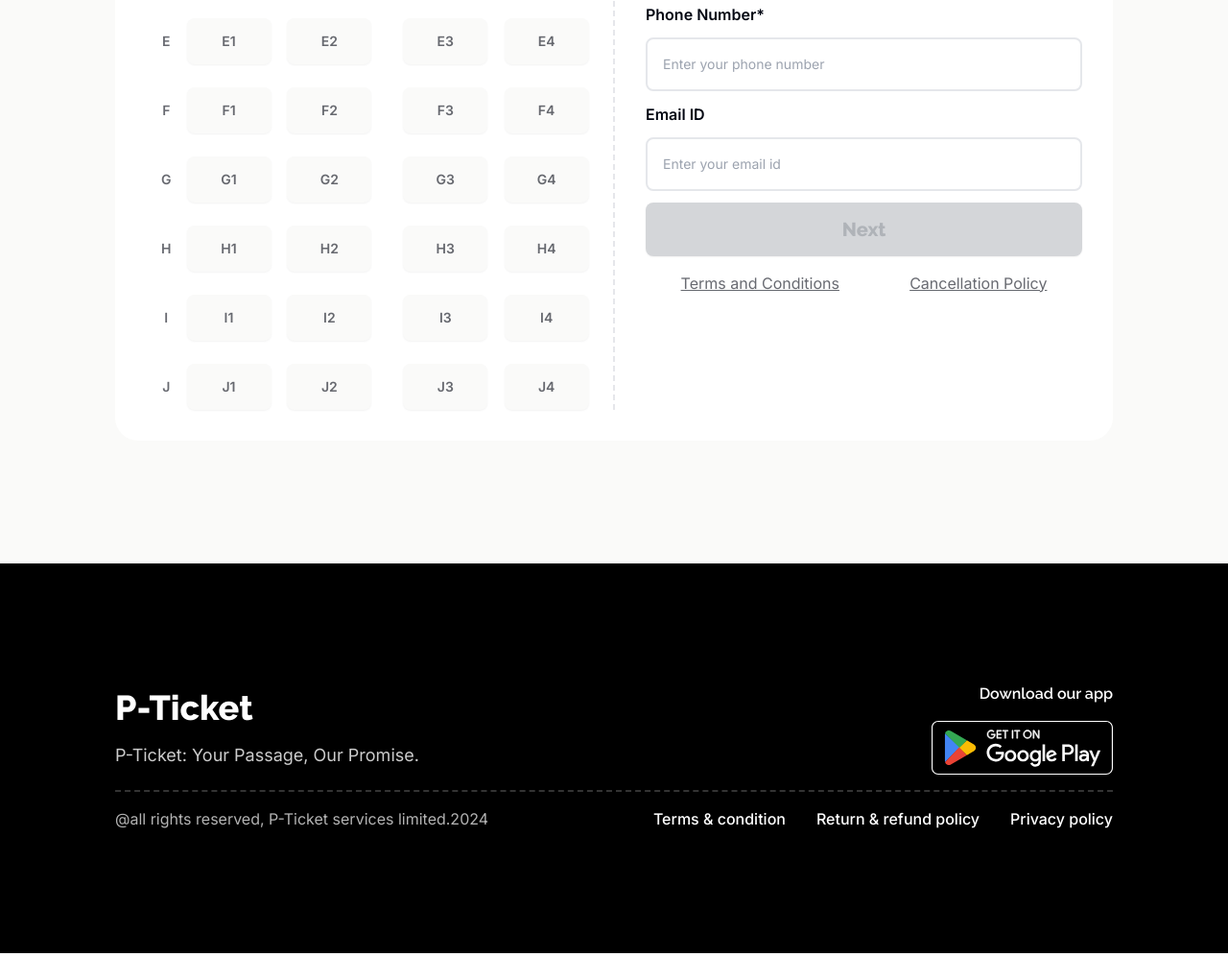
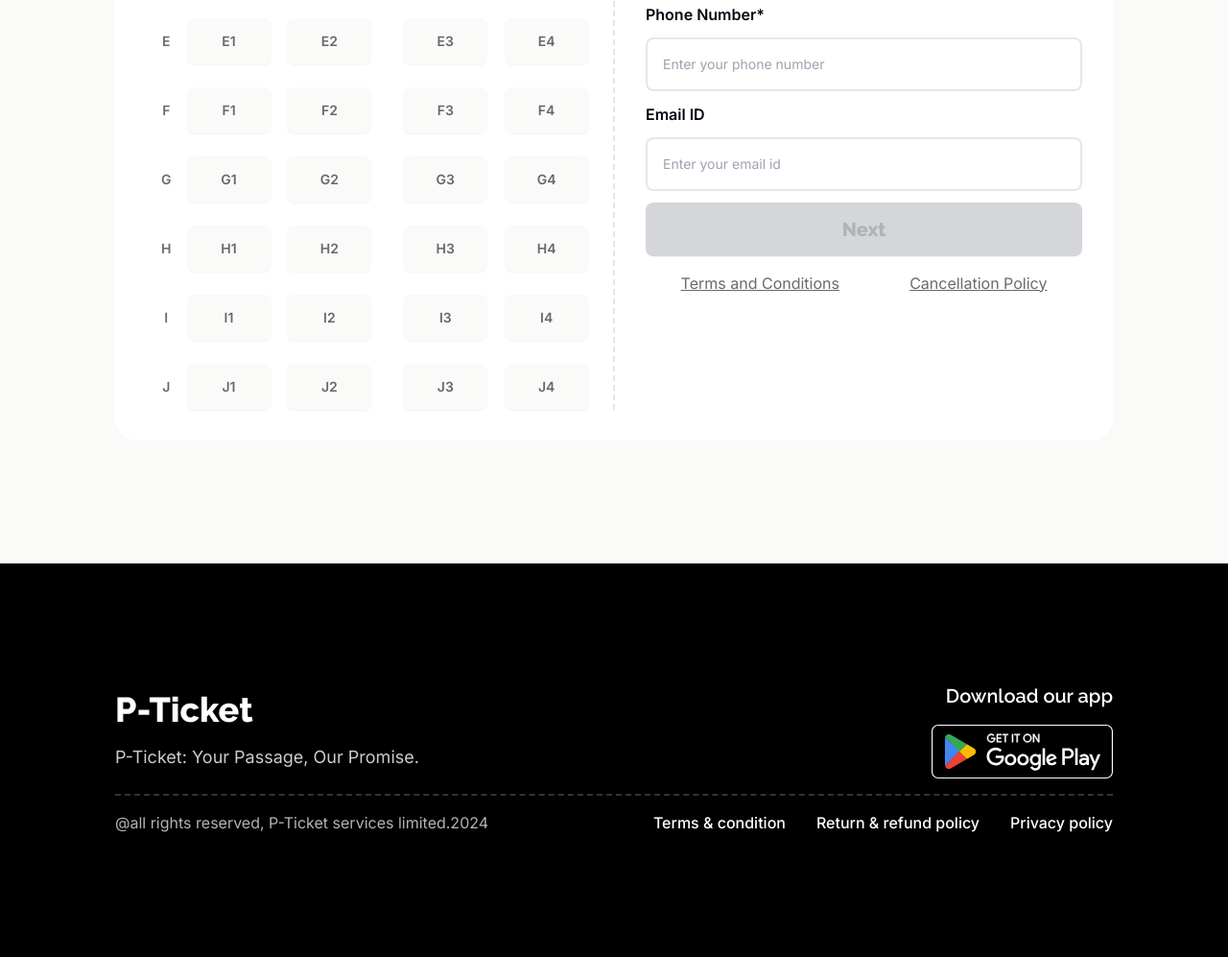
Before and after one commit to ferdousahammed/P-Ticket-webdev, a plain HTML site: page index.html in a window 1280 px wide. Shown: the part 2740-3737 px from the top of the page at 96% size. Drawn offline with nearby package versions, Linux system fonts and the light colour scheme.

Commit message:
Fixed little issue of footer section

```diff
--- a/index.html
+++ b/index.html
@@ -905,7 +905,9 @@
           </p>
         </div>
         <div class="space-y-4">
-          <p class="textxl font-semibold font-raleway text-white text-right">
+          <p
+            class="text-xl font-semibold font-raleway text-white text-center lg:text-right"
+          >
             Download our app
           </p>
           <img src="./images/playstore.svg" alt="" />
```
